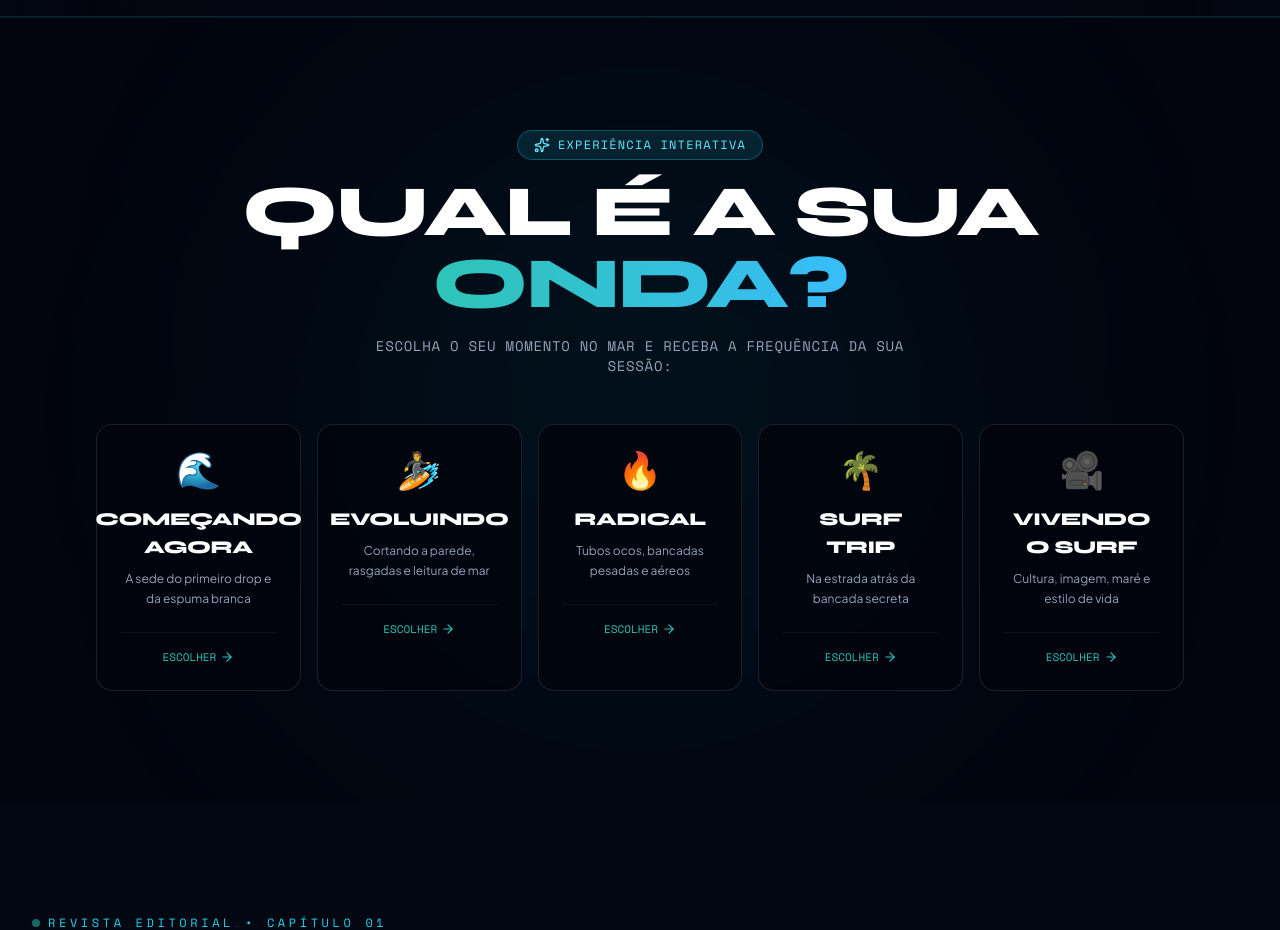
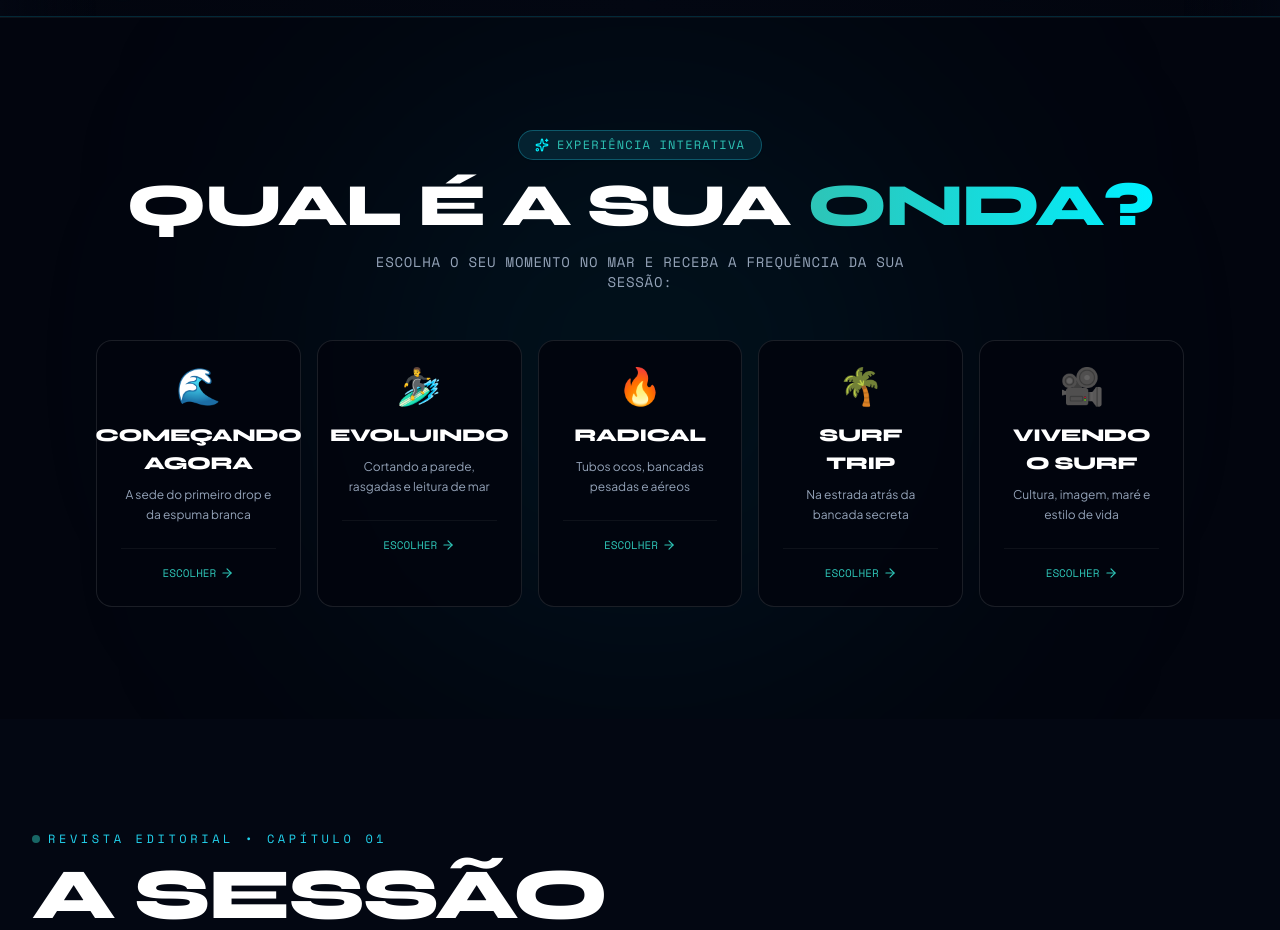
Before and after one commit to savantsurf-arch/surflivre, a React (Vite) app: page / in a window 1280 px wide. Shown: the part 841-1771 px from the top of the page. Built offline with nearby package versions, Linux system fonts and the light colour scheme; no server answers.

Commit message:
fix(quiz): restore full UTF-8 characters and real emojis in WaveQuiz

```diff
--- a/src/components/WaveQuiz.tsx
+++ b/src/components/WaveQuiz.tsx
@@ -30,7 +30,7 @@ const quizOptions: QuizOption[] = [
   },
   {
     id: 'evoluindo',
-    emoji: '🏄',
+    emoji: '🏄‍♂️',
     title: 'EVOLUINDO',
     subtitle: 'Cortando a parede, rasgadas e leitura de mar',
     badge: 'LINHA & PROGRESSÃO',
@@ -84,7 +84,6 @@ export const WaveQuiz: React.FC = () => {
 
   const handleSelect = (option: QuizOption) => {
     setSelected(option);
-    // Trigger radical confetti blast
     try {
       confetti({
         particleCount: 80,
@@ -92,7 +91,7 @@ export const WaveQuiz: React.FC = () => {
         origin: { y: 0.6 },
         colors: ['#2EC4B6', '#00F0FF', '#ffffff', '#0284c7'],
       });
-    } catch (e) {
+    } catch {
       // safe fallback
     }
   };
@@ -114,16 +113,15 @@ export const WaveQuiz: React.FC = () => {
 
       <div className="max-w-6xl mx-auto px-4 sm:px-6 lg:px-8 relative z-10 text-center">
         {/* Header */}
-        <div className="inline-flex items-center gap-2 px-4 py-1.5 rounded-full bg-cyan-950/60 border border-cyan-400/30 mb-4">
-          <Sparkles className="w-4 h-4 text-cyan-300" />
-          <span className="text-xs font-mono tracking-widest text-cyan-300 uppercase">
-            EXPERIÊNCIA INTERATIVA
-          </span>
+        <div className="inline-flex items-center gap-2 px-4 py-1.5 rounded-full bg-cyan-950/60 border border-cyan-400/30 text-[#2EC4B6] text-xs font-mono tracking-widest uppercase mb-4 shadow-sm">
+          <Sparkles className="w-3.5 h-3.5 text-[#00F0FF]" />
+          <span>EXPERIÊNCIA INTERATIVA</span>
         </div>
 
-        <h2 className="font-syne font-black text-4xl sm:text-6xl md:text-7xl uppercase tracking-tight text-white mb-4">
-          QUAL É A SUA <span className="text-transparent bg-clip-text bg-gradient-to-r from-[#2EC4B6] to-sky-400">ONDA?</span>
+        <h2 className="font-syne font-black text-4xl sm:text-6xl uppercase tracking-tight text-white mb-4">
+          QUAL É A SUA <span className="text-transparent bg-clip-text bg-gradient-to-r from-[#2EC4B6] to-[#00F0FF]">ONDA?</span>
         </h2>
+
         <p className="font-mono text-xs sm:text-sm text-slate-400 max-w-xl mx-auto uppercase tracking-wider mb-12">
           Escolha o seu momento no mar e receba a frequência da sua sessão:
         </p>
@@ -170,7 +168,7 @@ export const WaveQuiz: React.FC = () => {
               </div>
               <button
                 onClick={() => setSelected(null)}
-                className="p-2 rounded-full hover:bg-white/10 text-slate-400 hover:text-white transition-colors"
+                className="p-2 rounded-full hover:bg-white/10 text-slate-400 hover:text-white transition-colors cursor-pointer"
                 title="Tentar novamente"
               >
                 <RotateCcw className="w-4 h-4" />
@@ -207,7 +205,7 @@ export const WaveQuiz: React.FC = () => {
 
               <button
                 onClick={handleShare}
-                className="w-full sm:w-auto px-6 py-3 rounded-full bg-white/5 border border-white/20 text-white font-syne font-bold text-xs uppercase tracking-wider flex items-center justify-center gap-2 hover:bg-white/10 transition-colors"
+                className="w-full sm:w-auto px-6 py-3 rounded-full bg-white/5 border border-white/20 text-white font-syne font-bold text-xs uppercase tracking-wider flex items-center justify-center gap-2 hover:bg-white/10 transition-colors cursor-pointer"
               >
                 {copied ? <CheckCircle2 className="w-4 h-4 text-emerald-400" /> : <Share2 className="w-4 h-4" />}
                 <span>{copied ? 'COPIADO COM SUCESSO!' : 'COMPARTILHAR RESULTADO'}</span>
```
